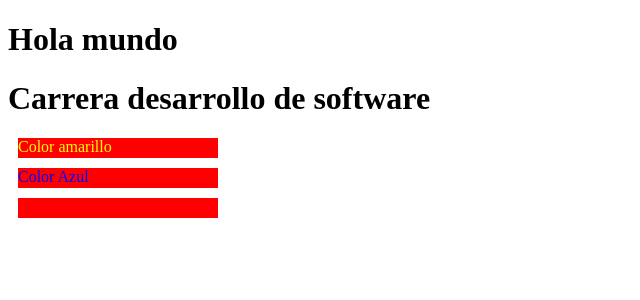
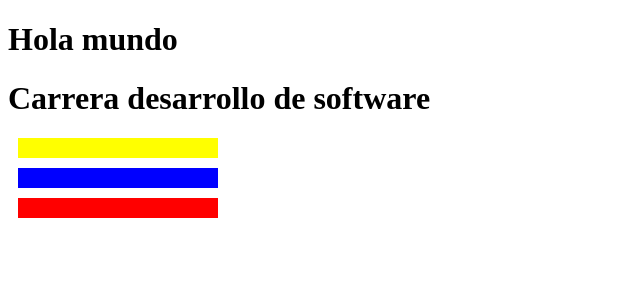
Before and after one commit to cheo13/UNITED-R, an Angular app: page / in a window 1280 px wide. Shown: the top 300 px of the page, without its empty margins (0-640 px from the left). Built offline with nearby package versions, Linux system fonts and the light colour scheme.

Commit message:
Update app.component.css

```diff
--- a/src/app/app.component.css
+++ b/src/app/app.component.css
@@ -1,7 +1,8 @@
 div{
     background-color:yellow;
-    background-color:blue;
-    background-color:red;
+
+
+
     height: 20px;
     width: 200px;
     margin: 10px;
@@ -17,9 +18,9 @@ div{
 }
 .segundo{
     color: blue;
-
+    background-color:blue;
 }
 .tercero{
     color: red;
-
+    background-color:red;
 }
```
